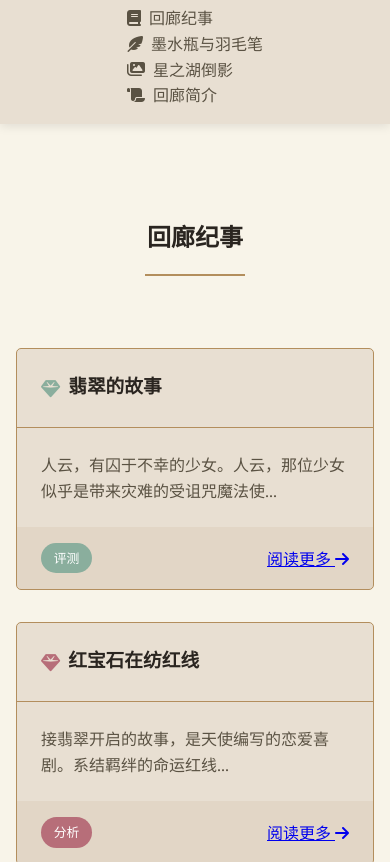
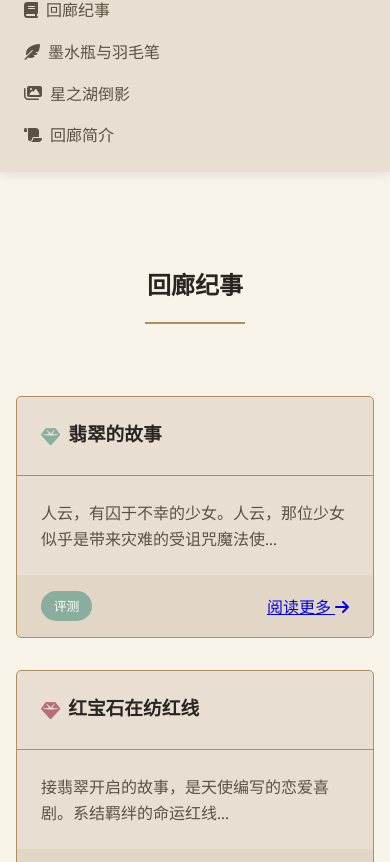
Before and after one commit to EienTokei/EnD.C, a plain HTML site: page index.html in a window 390 px wide. Shown: the part 909-1771 px from the top of the page. Drawn offline with nearby package versions, Linux system fonts and the light colour scheme; a web font is replaced by a local one.

Commit message:
再次尝试

```diff
--- a/index.html
+++ b/index.html
@@ -160,7 +160,7 @@
   <div class="container">
     <div class="footer-logo">永恒童话回廊 / EnD.C</div>
     <div class="footer-subtitle">一个收藏梦境与故事的私人回廊</div>
-    <div class="footer-subtitle">一个编织魔法与热爱的小小世界</div>
+    <div class="footer-subtitle">一个编织魔法与热爱的童话世界</div>
 
     <div class="social-links">
       <a href="#"><i class="fab fa-twitter"></i></a>
--- a/styles/index.css
+++ b/styles/index.css
@@ -23,18 +23,37 @@ body {
   background-color: var(--color-parchment);
   color: var(--color-warm-gray);
   line-height: 1.6;
+  width: 100%;
   overflow-x: hidden;
+  position: relative;
 }
 
 h1, h2, h3, h4 {
-  font-family: 'Cinzel Decorative', cursive;
+  font-family: 'Cinzel Decorative', 'STKaiti', '华文楷体', 'KaiTi', '楷体', cursive;
   color: var(--color-ink-black);
-  /*margin-bottom: 1rem;*/
 }
 
 .container {
+  width: 100%;
   max-width: 1200px;
   margin: 0 auto;
+  padding: 0 1rem;
+}
+
+@media (max-width: 576px) {
+  .container {
+    padding: 0 1rem;
+  }
+}
+@media (max-width: 768px) {
+  .container {
+    padding: 0 1.5rem;
+  }
+}
+@media (min-width: 992px) {
+  .container {
+    padding: 0 2rem;
+  }
 }
 
 /* 头部样式 */
@@ -100,8 +119,10 @@ nav {
 
 .nav-container {
   display: flex;
+  flex-wrap: wrap;
   justify-content: space-between;
   align-items: center;
+  width: 100%;
 }
 
 .nav-logo {
@@ -135,9 +156,22 @@ nav {
   color: var(--color-antique-gold);
 }
 
+@media (max-width: 768px) {
+  .nav-links {
+    flex-direction: column;
+    width: 100%;
+  }
+
+  .nav-links li {
+    margin: 0.5rem 0;
+    width: 100%;
+    text-align: center;
+  }
+}
+
 /* 主要内容区域 */
 main {
-  padding: 4rem 0;
+  padding: 4rem 1rem;
 }
 
 main section:nth-child(even) {
@@ -169,9 +203,20 @@ main section:nth-child(even) {
 /* 卡片样式 */
 .card-grid {
   display: grid;
-  grid-template-columns: repeat(auto-fill, minmax(300px, 1fr));
+  grid-template-columns: 1fr;
   gap: 2rem;
   margin-top: 2rem;
+}
+
+@media (min-width: 768px) {
+  .card-grid {
+    grid-template-columns: repeat(2, 1fr);
+  }
+}
+@media (min-width: 992px) {
+  .card-grid {
+    grid-template-columns: repeat(3, 1fr);
+  }
 }
 
 .card {
@@ -270,7 +315,7 @@ main section:nth-child(even) {
 }
 
 .poem-container p {
-  margin:1.5rem 0.5rem;
+  margin:1.5rem 0;
   color: var(--color-parchment);
   border-radius: 5px;
   font-family: 'Cinzel Decorative', cursive;
@@ -317,35 +362,3 @@ footer {
   font-size: 0.9rem;
   color: var(--color-antique-gold);
 }
-
-/* 响应式设计 */
-@media (max-width: 768px) {
-  .nav-container {
-    flex-direction: column;
-  }
-
-  .nav-links {
-    margin-top: 1rem;
-    flex-direction: column;
-  }
-
-  .nav-links li {
-    margin: 0 0.5rem;
-  }
-
-  .logo h1 {
-    font-size: 2.5rem;
-  }
-
-  .section-container {
-    padding:2rem 1rem;
-  }
-
-  .about-content {
-    flex-direction: column;
-  }
-
-  .card-grid {
-    grid-template-columns: 1fr;
-  }
-}
```
